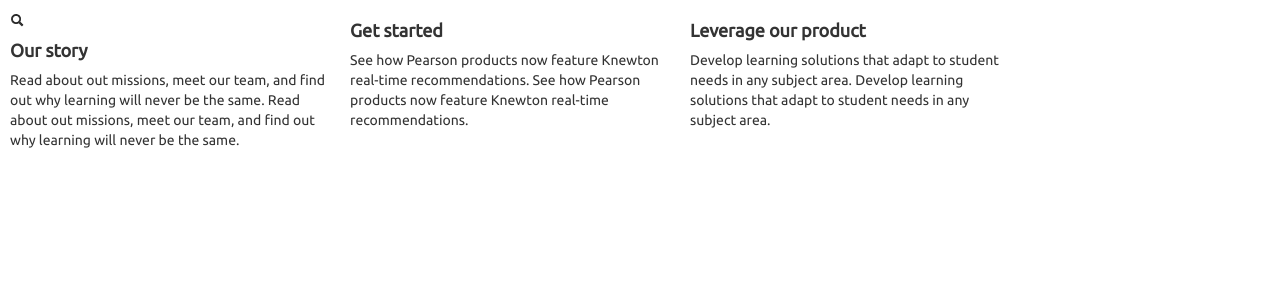
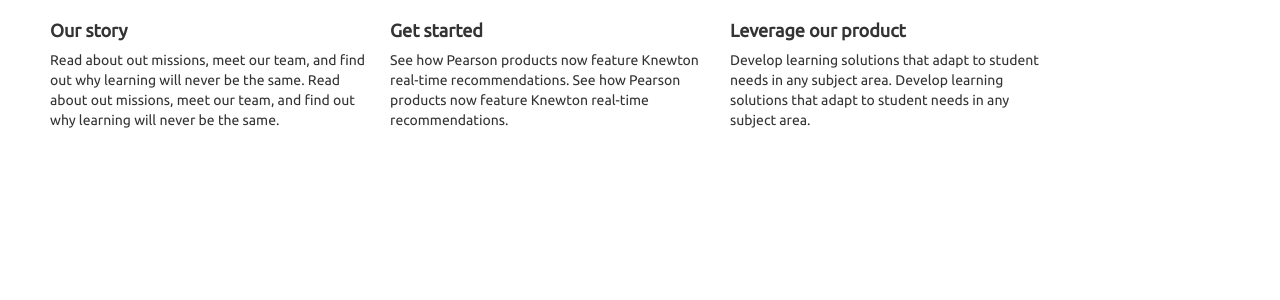
Before and after one commit to kmerrill27/hackgen, a Flask app: template templates/widgets/widepanel.html in a window 1280 px wide. Shown: the top 300 px of the page. Run offline with Flask 2, Linux system fonts and the light colour scheme; the template is opened without the code that fills it, so the values that code supplies are empty.

Commit message:
finished width panel

```diff
--- a/static/css/kim.css
+++ b/static/css/kim.css
@@ -26,7 +26,12 @@ img {
 	padding: 10px 10px 30px 10px;
 }
 
+.width-panel {
+	width: 1200px;
+	margin-left: 40px;
+}
+
 .fixed-panel {
-	width: 320px;
+	max-width: 320px;
 	padding: 10px 10px;
 }
--- a/templates/widgets/widepanel.html
+++ b/templates/widgets/widepanel.html
@@ -7,15 +7,14 @@
 
 	<title>widepanel</title>
 	<link href="../../static/theme1.css" rel="stylesheet" media="screen">
-	<link href="../../styles/css/kim.css" rel="stylesheet" media="screen">
+	<link href="../../static/css/kim.css" rel="stylesheet" media="screen">
 
 </head>
 
 <body>
 
-	<div>
+	<div class='width-panel'>
 		<div class="pull-left fixed-panel">
-			<i class="icon-search"></i>
 			<h4>Our story</h4>
 			<p>Read about out missions, meet our team, and find out
 				why learning will never be the same. Read about out missions,
```
